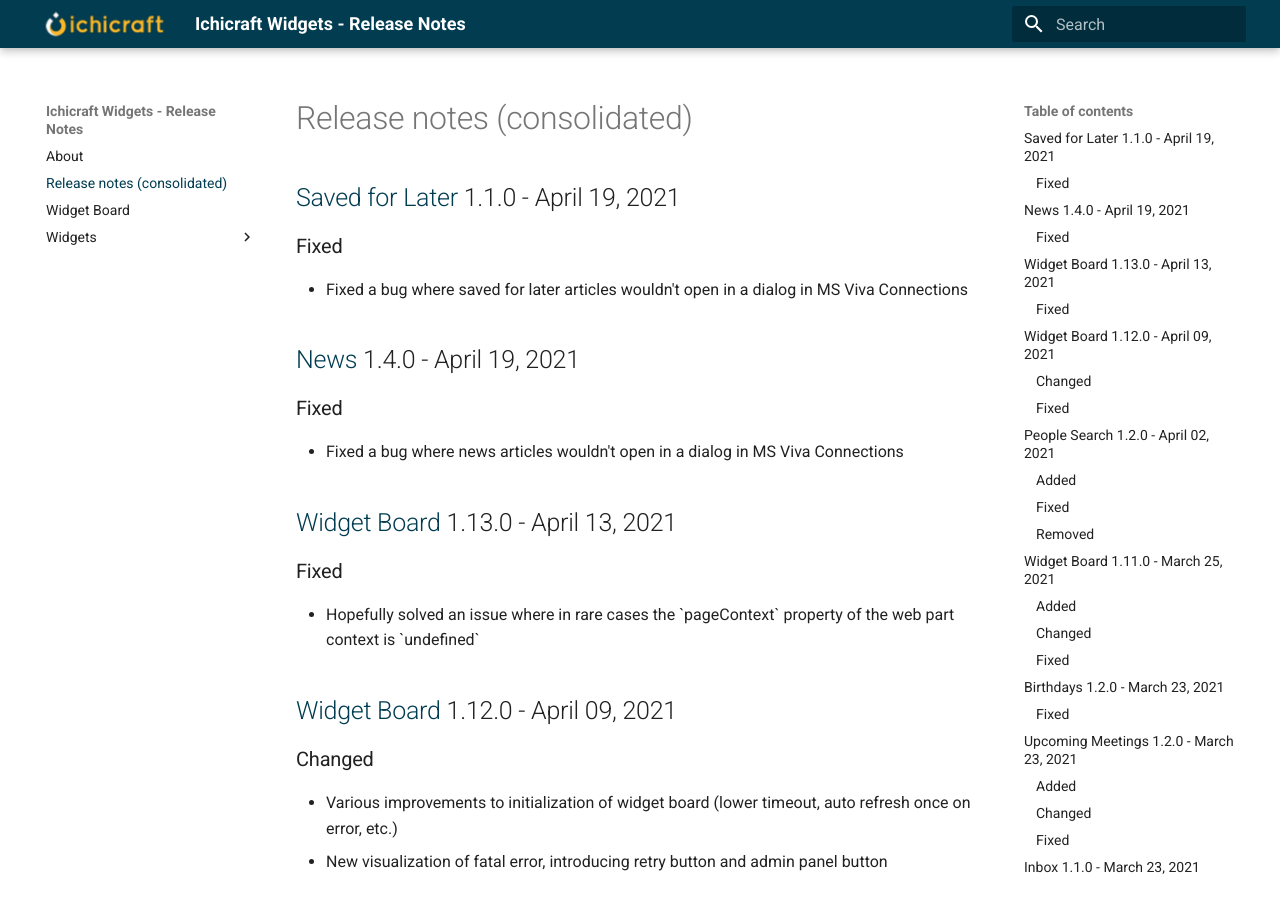
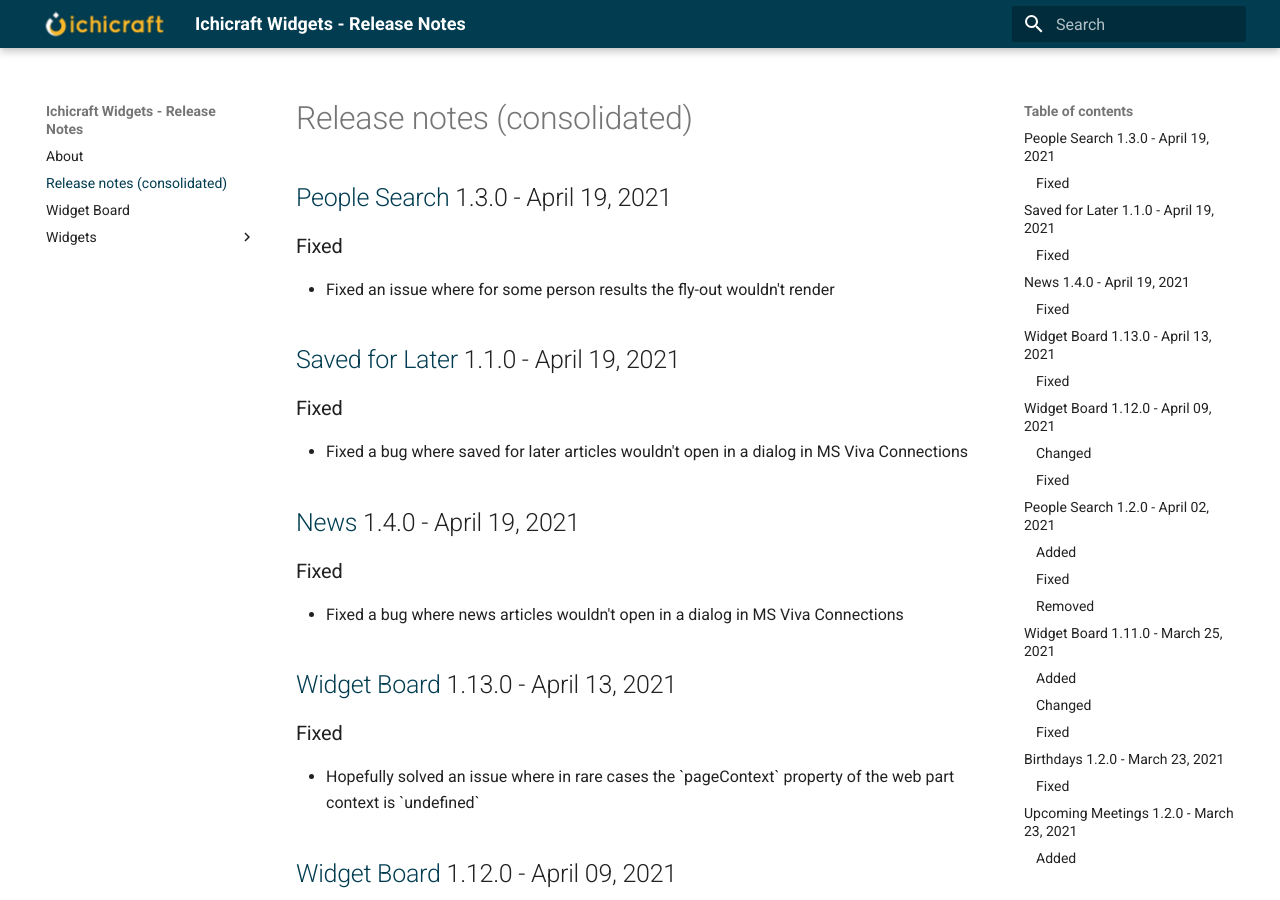
Before and after one commit to ichicraft/widgets-docs, an MkDocs documentation site: the page built from docs/Release-notes-(consolidated).md, in a window 1280 px wide and 900 px high. Built offline with MkDocs 1.6.1 and Material for MkDocs 9.7.7, drawn with Linux system fonts in a browser that asks for light colours.

Commit message:
Release notes updated by BuildService

```diff
--- a/docs/Release-notes-(consolidated).md
+++ b/docs/Release-notes-(consolidated).md
@@ -1,3 +1,8 @@
+## [People Search](./Widgets/People Search.md) 1.3.0 - April 19, 2021
+
+### Fixed
+- Fixed an issue where for some person results the fly-out wouldn&#x27;t render
+
 ## [Saved for Later](./Widgets/Saved for Later.md) 1.1.0 - April 19, 2021
 
 ### Fixed
```
Also changed, not shown: docs/Widgets/People Search.md (+5 -0 lines).
